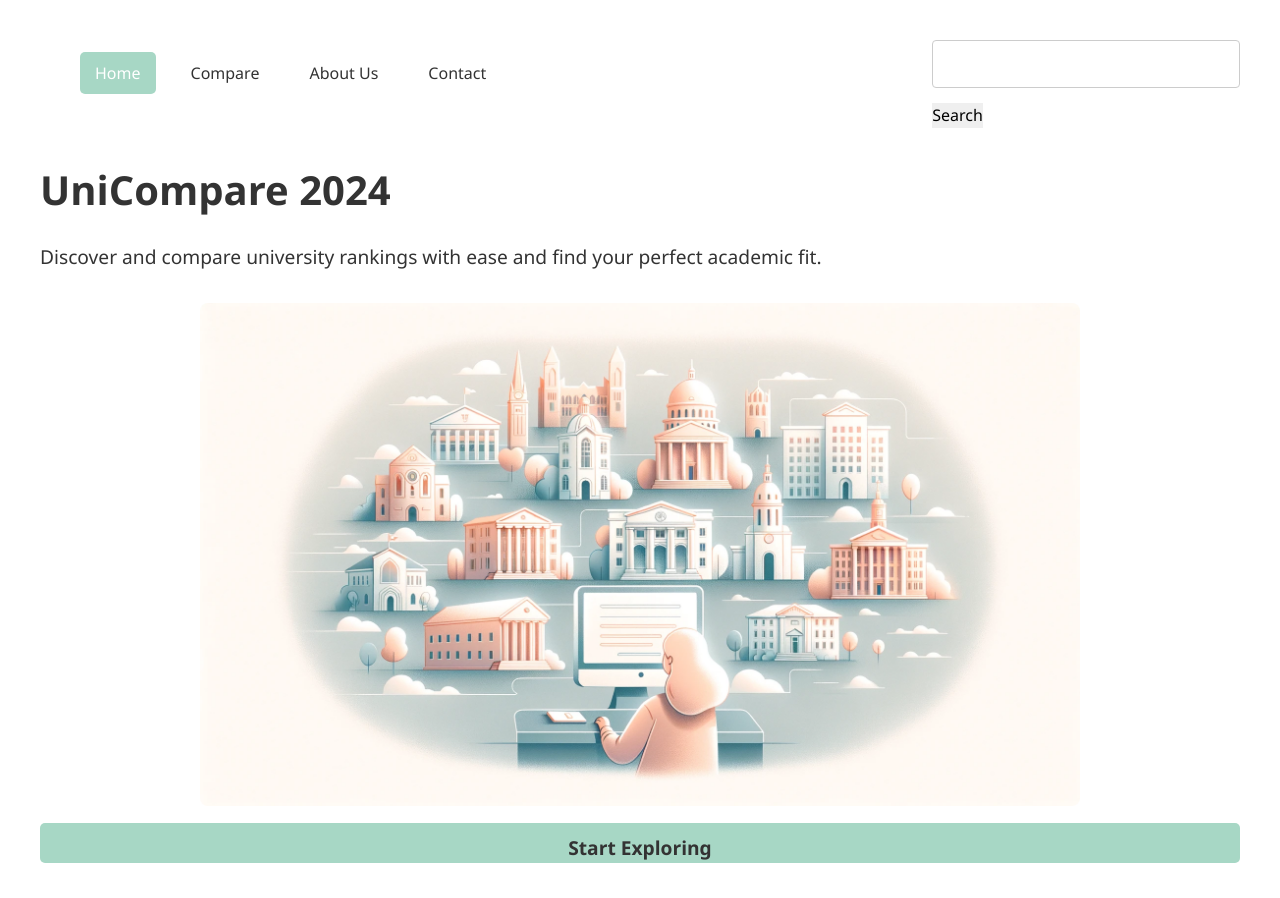
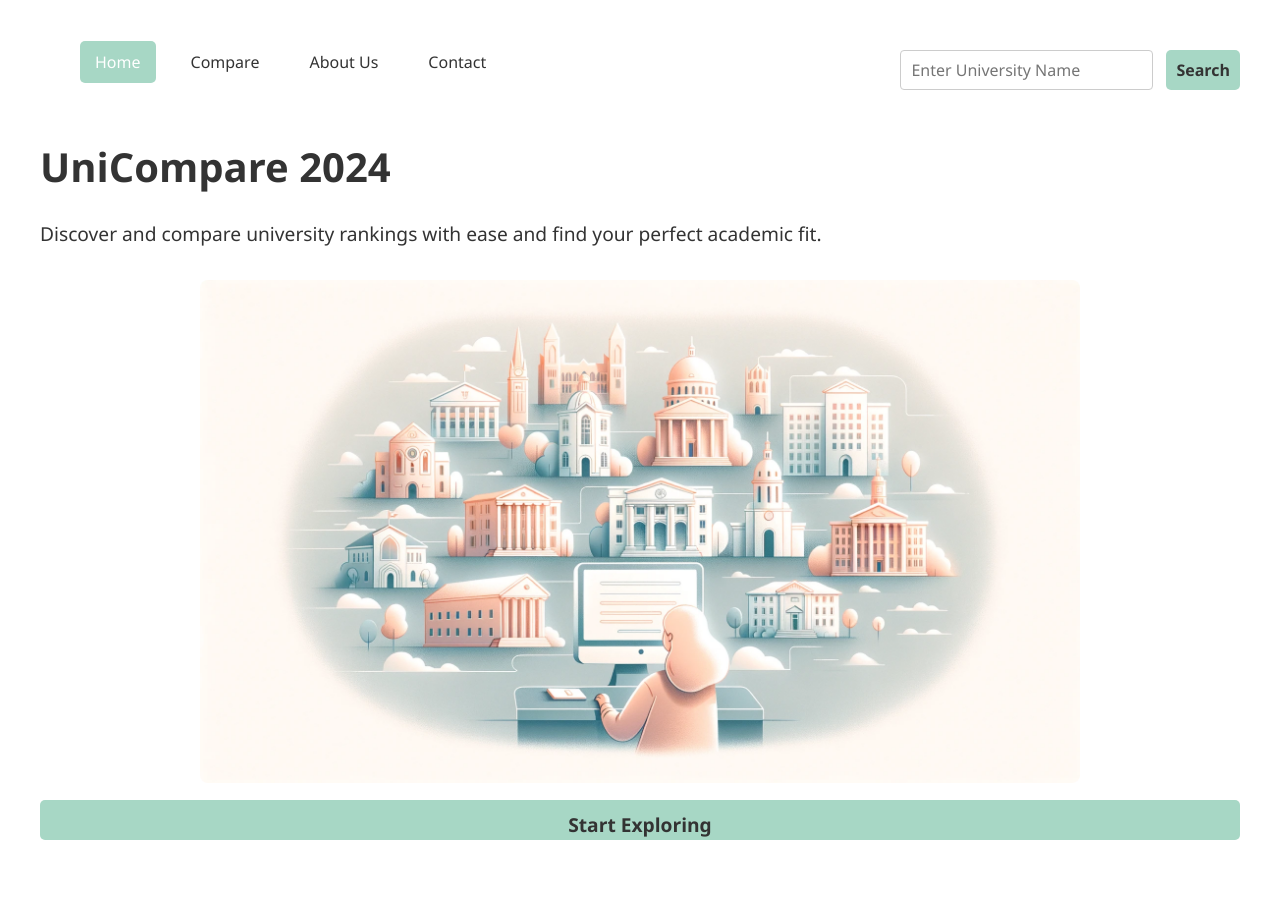
Before and after one commit to nouf7/unicompare, a plain HTML site: page index.html in a window 1280 px wide. After the commit the page ends 875 px from the top, so only its background shows below. Drawn offline with Linux system fonts and the light colour scheme; no server answers.

Commit message:
updated search button

```diff
--- a/index.html
+++ b/index.html
@@ -19,7 +19,7 @@
             </nav>
             <form id="search-form">
                 <div class="search">
-                    <input type="text" id="university-name" name="university-name" required>
+                    <input type="text" id="university-name" placeholder="Enter University Name" name="university-name" required>
                     <button type="button" id="btn-search" class="btn-search">Search</button>
                 </div>
             </form>
--- a/script.js
+++ b/script.js
@@ -314,7 +314,7 @@ window.onload = async function() {
 // Function to handle search based on university name
 function searchUniversity() {
     // Get the typed university name from the input field
-    const universityName = document.getElementById('university-name').value.trim();
+    const universityName = document.getElementById('university-name').value.trim().toLowerCase();
 
     // Check if the input is empty
     if (universityName === "") {
--- a/style.css
+++ b/style.css
@@ -106,6 +106,56 @@ a.btn-main {
 button.btn-main:hover,
 a.btn-main:hover {
     background-color: #95c0a9;
+}
+
+/* Style the search button */
+.search {
+    display: inline-block;
+}
+
+.btn-search {
+    display: inline-block;
+    vertical-align: top; /* Align the button with the top of the input */
+    margin-left: 3px; /* Adjust the margin between the input and button */
+    padding: 8px 10px;
+    background-color: #a7d7c5; /* Same color as navigation links */
+    color: #333;
+    border: none;
+    border-radius: 5px;
+    font-size: 1em;
+    font-weight: bold;
+    text-align: center;
+    cursor: pointer;
+    transition: background-color 0.3s ease;
+    height: 40px; /* Set the same height as the input */
+    flex-shrink: 0; /* Prevent the button from shrinking */
+    margin-top: -16px; /* Adjust the top margin to move the button higher */
+
+
+}
+
+.btn-search:hover {
+    background-color: #95c0a9; /* Darker shade for hover effect */
+}
+
+form#search-form {
+    margin-top: 30px; /* Increase or decrease as needed */
+}
+
+/* Apply flexbox layout to the search container */
+.search {
+    display: flex;
+    align-items: center; /* Align items vertically */
+}
+
+#university-name {
+    margin-right: 10px;
+    height: 40px; /* Set the same height as the button */
+}
+
+/* Optionally, adjust the alignment and size of the button */
+.btn-search {
+    flex-shrink: 0; /* Prevent the button from shrinking */
 }
 
 /* Style adjustments for image container */
```
Also changed, not shown: about-us.html (+1 -1 lines), compare.html (+1 -1 lines), contact-us.html (+1 -1 lines), search-results.html (+1 -1 lines).
